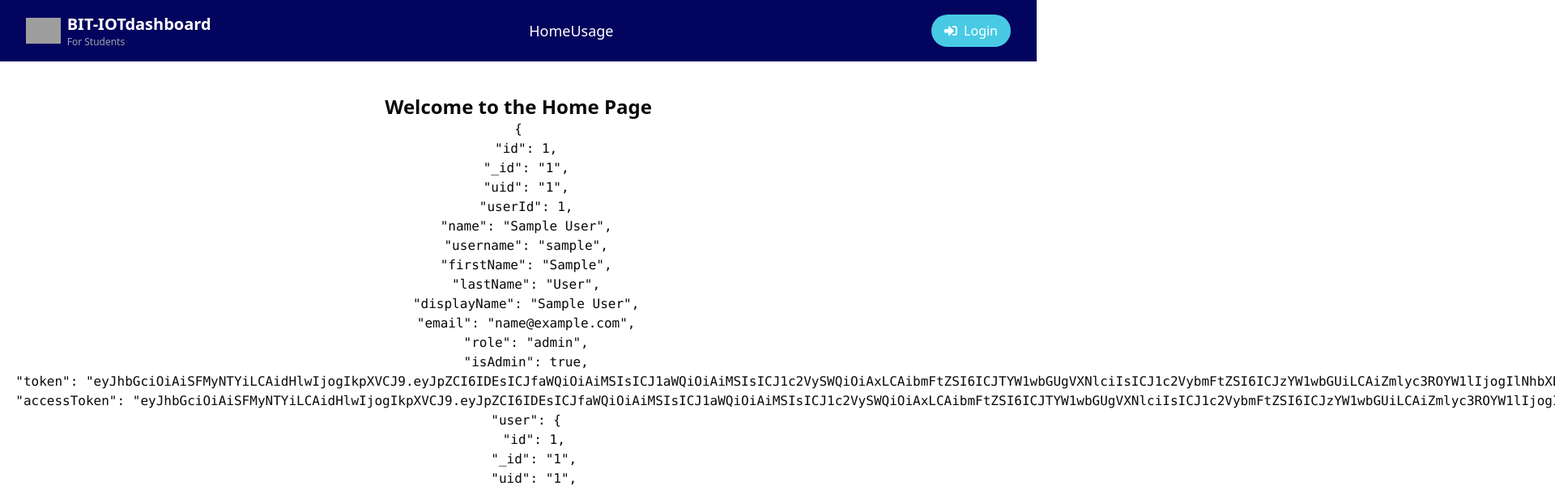
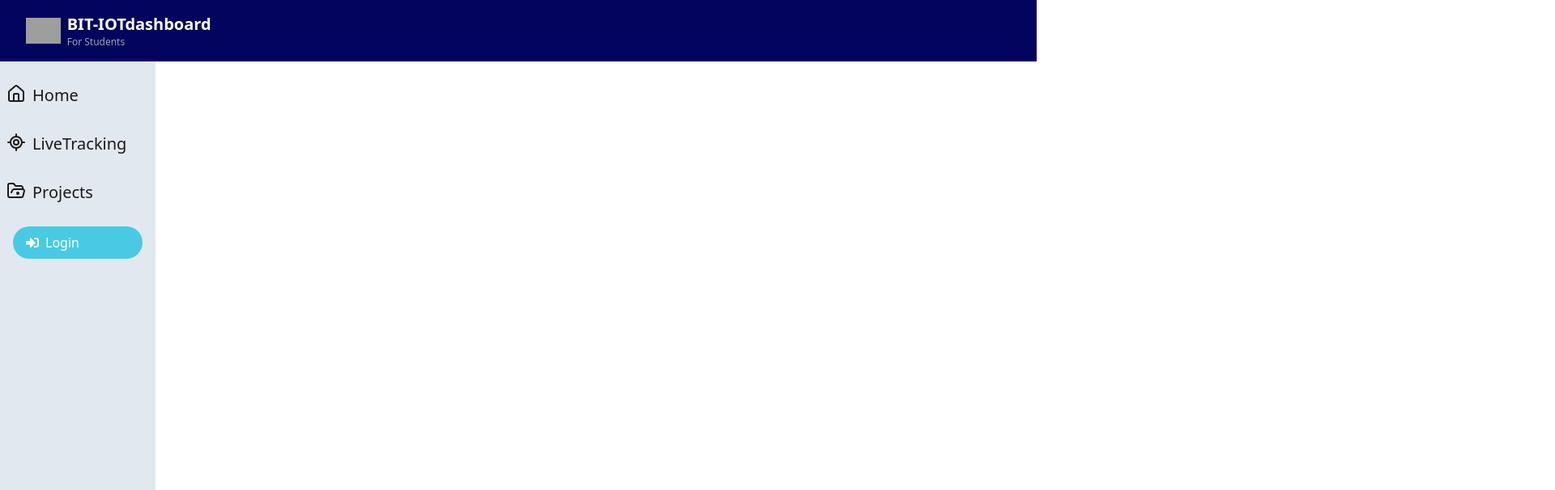
Before and after one commit to PRIYANKAec/Full_Stack_IOT_Web_Application, a React (Vite) app in the folder frontend/: page /projects in a window 1280 px wide. Before the commit this address led to /. Shown: the top 606 px of the page at 81% size, 1920 px wide, since content can reach past the window. Built offline with nearby package versions, Linux system fonts and the light colour scheme; no server answers; sample sign-in values are in the browser's storage; grey boxes are pictures that could not be loaded.

Commit message:
Implemented SideBar and Added Files[PRIYA-ADD]

```diff
--- a/frontend/App.css
+++ b/frontend/App.css
@@ -5,3 +5,8 @@
     padding: 2rem;
     text-align: center;
   }
+
+  html, body {
+    height: 100%;
+    overflow: hidden;
+  }
--- a/frontend/src/App.jsx
+++ b/frontend/src/App.jsx
@@ -5,7 +5,10 @@ import Home from './pages/Home';
 import Login from './pages/Auth/Login';
 import Register from './pages/Auth/Register';
 import './styles/index.css';
-import Navbar from './components/navbar';
+import Sidebar from './components/sidebar';
+import StudentHome from './pages/Student/StudentHome';
+import LiveTracking from './pages/Student/LiveTracking';
+import Projects from './pages/Student/Projects';
 
 function App() {
   return (
@@ -25,12 +28,15 @@ const AppContent = () => {
 
   return (
     <>
-      {!hideNavbarRoutes.includes(location.pathname) && <Navbar />}
+      {!hideNavbarRoutes.includes(location.pathname) && <Sidebar />}
       <Routes>
         <Route path="/" element={user ? <Home /> : <Navigate to="/login" />} />
         <Route path="/login" element={!user ? <Login /> : <Navigate to="/" />} />
         <Route path="/register" element={!user ? <Register /> : <Navigate to="/" />} />
         <Route path="*" element={<Navigate to={user ? "/" : '/login' } />} />
+        <Route path="/studentHome" element={<StudentHome />} />
+        <Route path="/liveTracking" element={<LiveTracking />} />
+        <Route path="/projects" element={<Projects />} />"
       </Routes>
     </>
   );
--- a/frontend/src/components/navbar.jsx
+++ /dev/null
@@ -1,35 +0,0 @@
-import React from "react";
-import { Link } from "react-router-dom";
-import { FaSignInAlt } from "react-icons/fa";
-
-const Navbar = () => {
-  return (
-    <nav style={{ backgroundColor: "#03045E" }} className="text-white px-8 py-4 flex justify-between items-center">
-
-      {/* Left Side - Logo */}
-      <div className="flex items-center space-x-2">
-        <img src="https://moodle.bitsathy.ac.in/pluginfile.php/1/theme_adaptable/logo/1722835238/bit-logo-text.png" alt="IoT Dashboard Logo" className="h-8" />
-        <div className="flex flex-col">
-          <span className="text-xl font-bold">BIT-IOTdashboard</span>
-          <span className="text-xs text-gray-400">For Students</span>
-        </div>
-      </div>
-
-      {/* Center - Navigation Links */}
-      <ul className="flex space-x-6 text-lg font-medium">
-        <li>
-          <Link to="/" className="hover:text-[#48CAE4] transition">Home</Link>
-          <Link to="/usage" className="hover:text-[#48CAE4] transition">Usage</Link>
-        </li>
-      </ul>
-
-      {/* Right Side - Login Button */}
-      <Link to="/login" className="bg-[#48CAE4] hover:bg-[#0096C7] text-white px-4 py-2 rounded-full flex items-center space-x-2 transition">
-        <FaSignInAlt />
-        <span>Login</span>
-      </Link>
-    </nav>
-  );
-};
-
-export default Navbar;
--- /dev/null
+++ b/frontend/src/components/sidebar.jsx
@@ -0,0 +1,59 @@
+import React from "react";
+import { Link } from "react-router-dom";
+
+import { FaSignInAlt } from "react-icons/fa";
+import { FolderOpenDotIcon, House, LocateFixedIcon } from "lucide-react";
+
+const Sidebar = () => {
+  return (
+    <div>
+      {/* Top Bar */}
+          <div style={{ backgroundColor: "#03045E" }} className="text-white px-8 py-4 flex flex-col">
+            <div className="flex items-center space-x-2">
+              <img src="https://moodle.bitsathy.ac.in/pluginfile.php/1/theme_adaptable/logo/1722835238/bit-logo-text.png" alt="IoT Dashboard Logo" className="h-8" />
+              <div className="flex flex-col">
+                <span className="text-xl font-bold">BIT-IOTdashboard</span>
+                <span className="text-xs text-gray-400">For Students</span>
+              </div>
+            </div>
+          </div>
+
+      {/* SideBar */}
+      <div className="bg-slate-200 flex flex-col flex-grow w-48 h-screen p-2">
+      <div className="flex flex-col text-xl font-medium text-stone-900 ">
+        <div className="py-5 flex flex-col space-y-8">
+
+        <Link to="/studentHome" className="hover:text-stone-500">
+        <div className="flex flex-row ">
+          <House className="mr-2"/> <span>Home</span>
+        </div>
+      </Link>
+
+      <Link to="/liveTracking" className="hover:text-stone-500">
+        <div className="flex flex-row ">
+          <LocateFixedIcon className="mr-2"/> <span>LiveTracking</span>
+        </div>
+      </Link>
+
+      <Link to="/projects" className="hover:text-stone-500">
+        <div className="flex flex-row ">
+          <FolderOpenDotIcon className="mr-2"/> <span>Projects</span>
+        </div>
+      </Link>
+
+        </div>
+      </div>
+
+      <div className=" p-2 ">
+        <Link to="/login" className="bg-[#48CAE4] hover:bg-[#0096C7] text-white px-4 py-2 rounded-full flex items-center space-x-2 transition">
+          <FaSignInAlt />
+          <span>Login</span>
+        </Link>
+      </div>
+
+      </div>
+      </div>
+  );
+};
+
+export default Sidebar;
--- /dev/null
+++ b/frontend/src/pages/Student/LiveTracking.jsx
@@ -0,0 +1,9 @@
+import React from 'react'
+
+const LiveTracking = () => {
+  return (
+    <div>LiveTracking</div>
+  )
+}
+
+export default LiveTracking
--- /dev/null
+++ b/frontend/src/pages/Student/Projects.jsx
@@ -0,0 +1,9 @@
+import React from 'react'
+
+const Projects = () => {
+  return (
+    <div>Projects</div>
+  )
+}
+
+export default Projects
--- /dev/null
+++ b/frontend/src/pages/Student/StudentHome.jsx
@@ -0,0 +1,12 @@
+import React from 'react';
+import { Link } from 'react-router-dom';
+
+const StudentHome = () => {
+  return (
+    <div className="container mx-auto p-4">
+      <h1 className="text-2xl font-bold mb-4">Student Projects</h1>
+    </div>
+  );
+};
+
+export default StudentHome;
--- a/frontend/src/styles/index.css
+++ b/frontend/src/styles/index.css
@@ -1,76 +1,8 @@
 @tailwind base;
-  @tailwind components;
-  @tailwind utilities;
+@tailwind components;
+@tailwind utilities;
 
-  @layer base {
-    :root {
-      --background: 0 0% 100%;
-      --foreground: 240 10% 3.9%;
-
-      --card: 0 0% 100%;
-      --card-foreground: 240 10% 3.9%;
-
-      --popover: 0 0% 100%;
-      --popover-foreground: 240 10% 3.9%;
-
-      --primary: 240 5.9% 10%;
-      --primary-foreground: 0 0% 98%;
-
-      --secondary: 240 4.8% 95.9%;
-      --secondary-foreground: 240 5.9% 10%;
-
-      --muted: 240 4.8% 95.9%;
-      --muted-foreground: 240 3.8% 46.1%;
-
-      --accent: 240 4.8% 95.9%;
-      --accent-foreground: 240 5.9% 10%;
-
-      --destructive: 0 84.2% 60.2%;
-      --destructive-foreground: 0 0% 98%;
-
-      --border: 240 5.9% 90%;
-      --input: 240 5.9% 90%;
-      --ring: 240 10% 3.9%;
-
-      --radius: 0.5rem;
-    }
-
-    .dark {
-      --background: 240 10% 3.9%;
-      --foreground: 0 0% 98%;
-
-      --card: 240 10% 3.9%;
-      --card-foreground: 0 0% 98%;
-
-      --popover: 240 10% 3.9%;
-      --popover-foreground: 0 0% 98%;
-
-      --primary: 0 0% 98%;
-      --primary-foreground: 240 5.9% 10%;
-
-      --secondary: 240 3.7% 15.9%;
-      --secondary-foreground: 0 0% 98%;
-
-      --muted: 240 3.7% 15.9%;
-      --muted-foreground: 240 5% 64.9%;
-
-      --accent: 240 3.7% 15.9%;
-      --accent-foreground: 0 0% 98%;
-
-      --destructive: 0 62.8% 30.6%;
-      --destructive-foreground: 0 0% 98%;
-
-      --border: 240 3.7% 15.9%;
-      --input: 240 3.7% 15.9%;
-      --ring: 240 4.9% 83.9%;
-    }
-  }
-
-  @layer base {
-    * {
-      @apply border-border;
-    }
-    body {
-      @apply bg-background text-foreground;
-    }
-  }
+html, body {
+  height: 100%;
+  overflow: hidden;
+}
```
Also changed, not shown: frontend/src/pages/Admin/home.jsx (added), frontend/src/pages/Admin/liveTracking.jsx (added), frontend/src/pages/Admin/manageProject.jsx (added), frontend/src/pages/Admin/manageUser.jsx (added).
